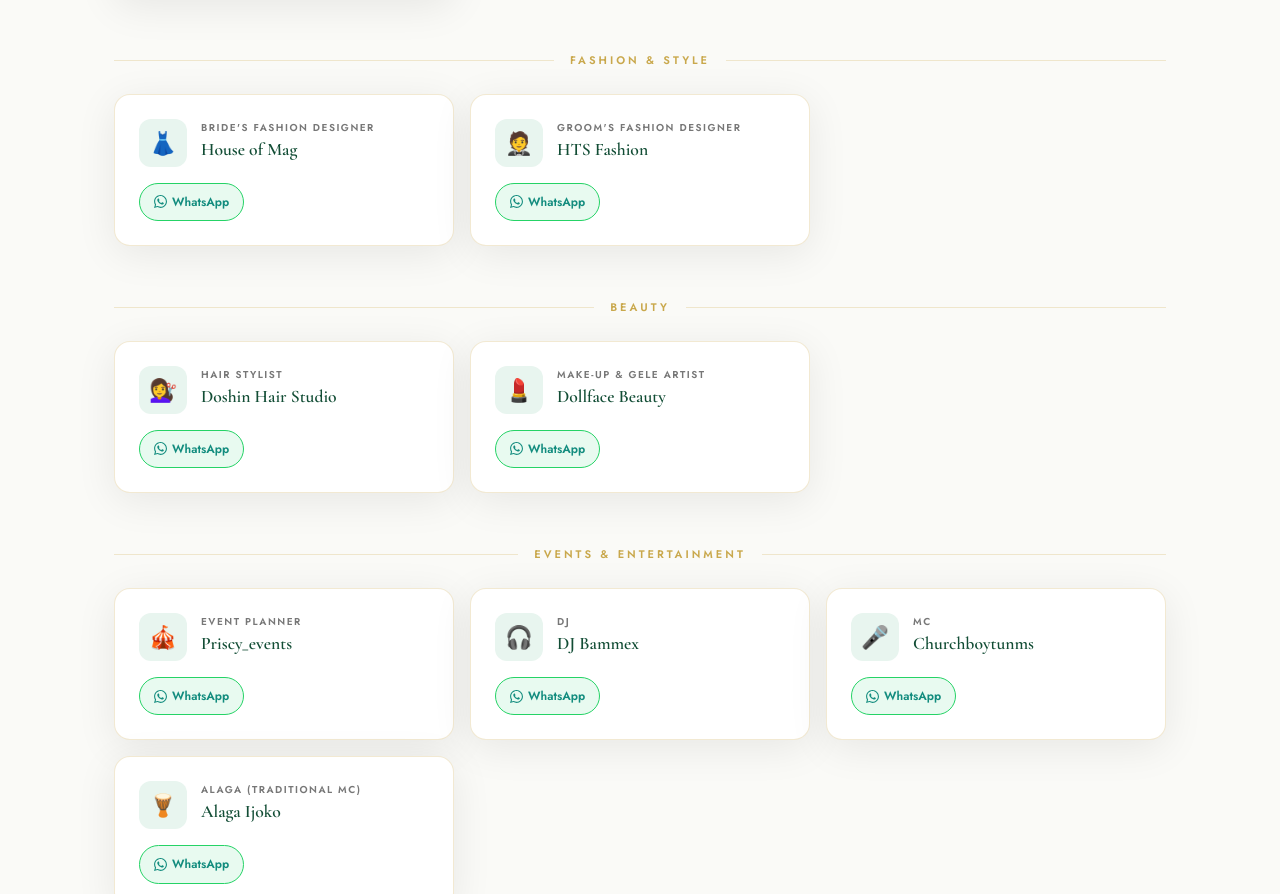
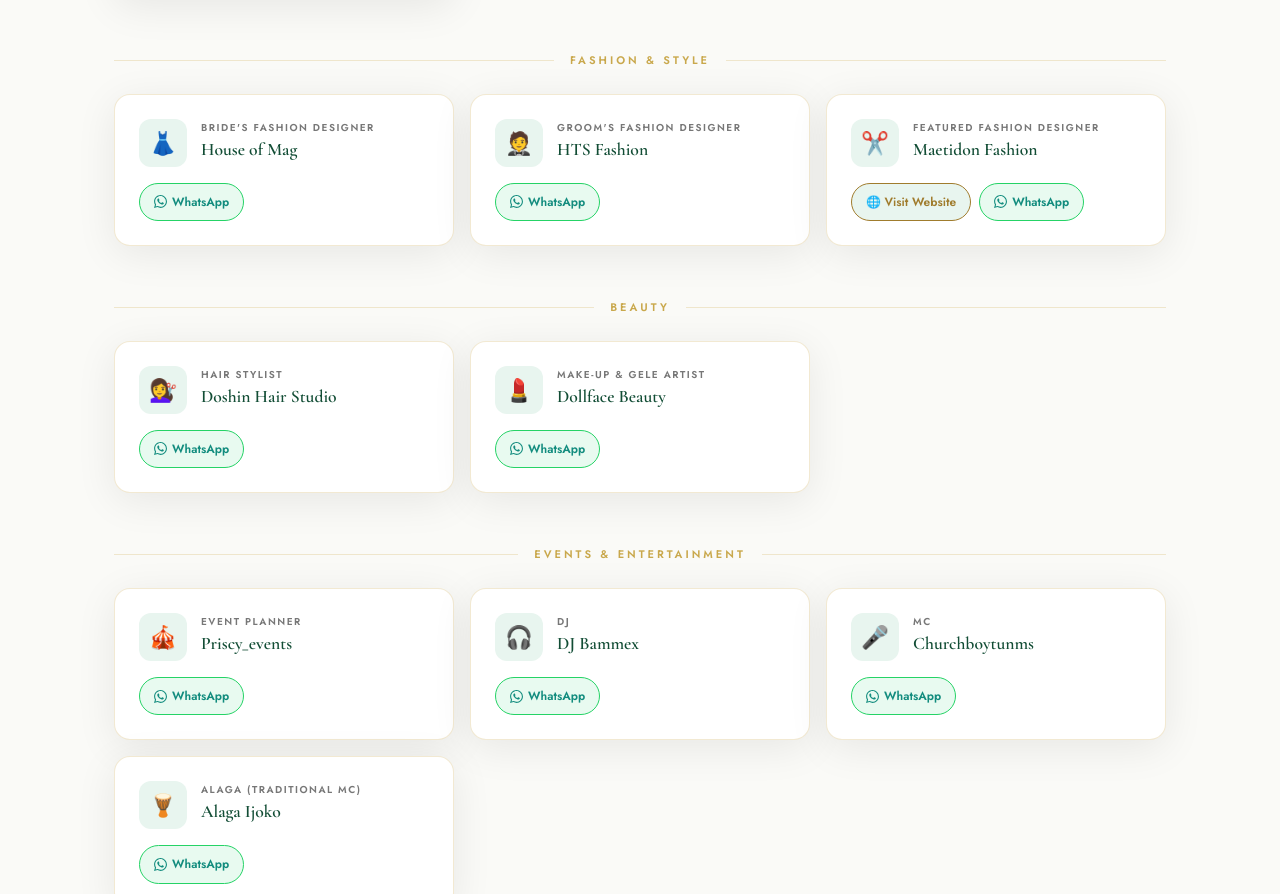
Before and after one commit to General-Airkay/Wedding-site, a Next.js app: page /vendors in a window 1280 px wide. Shown: the part 938-1832 px from the top of the page. Built offline with nearby package versions, Linux system fonts and the light colour scheme.

Commit message:
Update vendors.js

```diff
--- a/pages/vendors.js
+++ b/pages/vendors.js
@@ -27,6 +27,13 @@
         role: "Groom's Fashion Designer",
         icon: '🤵',
         phone: '2348106743894',
+      },
+      {
+        name: 'Maetidon Fashion',
+        role: 'Featured Fashion Designer',
+        icon: '✂️',
+        website: 'https://drive.google.com',
+        phone: '2348064066418',
       },
     ],
   },
```
